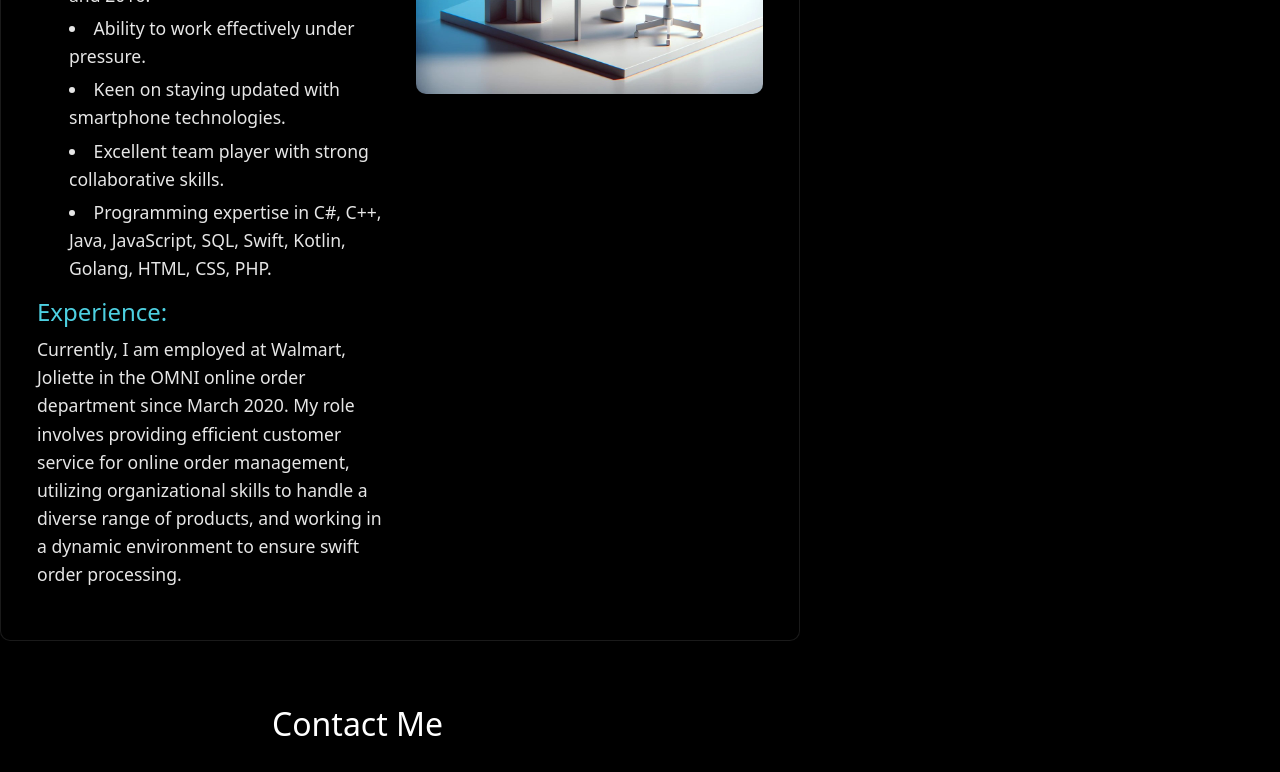
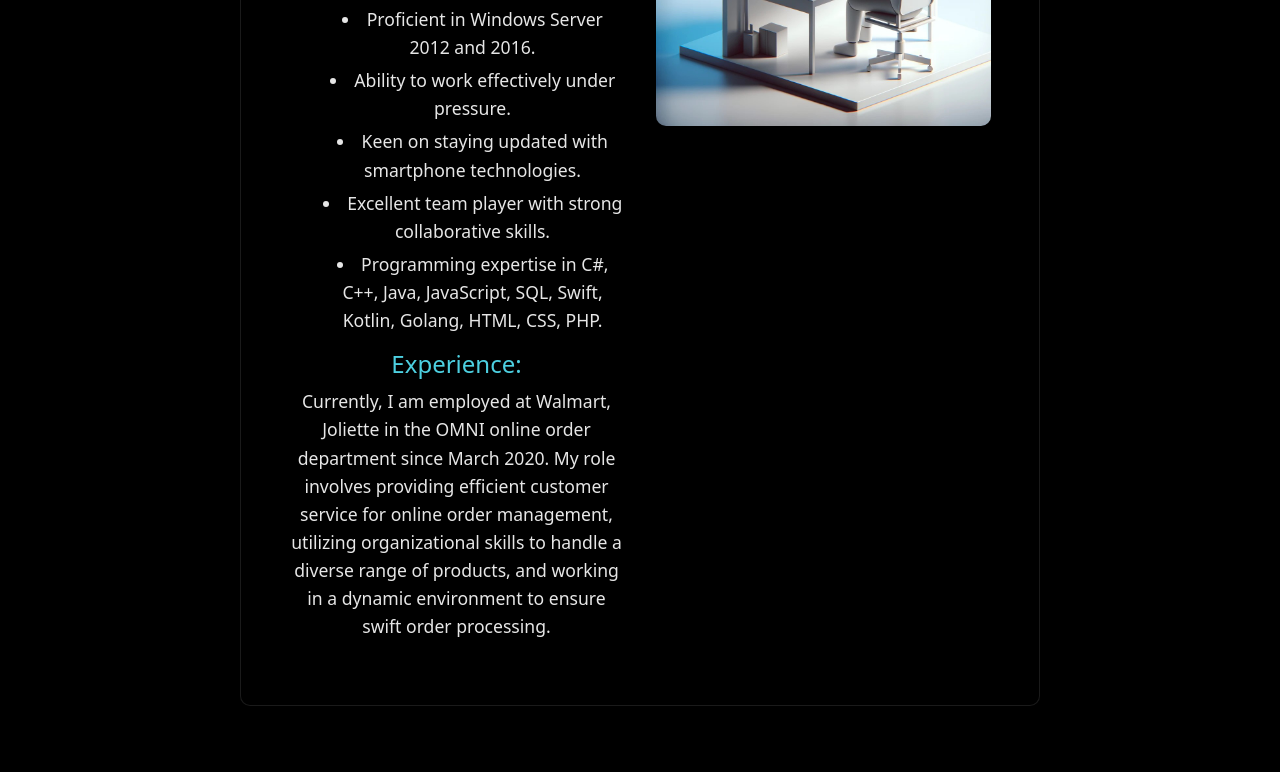
Before and after one commit to gregreborn/my-portfolio, a React (Create React App) app: page / in a window 1280 px wide. Shown: the part 2020-2792 px from the top of the page. Built offline with nearby package versions, Linux system fonts and the light colour scheme.

Commit message:
Update App.css

```diff
--- a/src/App.css
+++ b/src/App.css
@@ -136,6 +136,40 @@ h1 {
   padding: 1rem;
 }
 
+#about, #contact, #skills {
+  max-width: 800px;
+  margin: 2rem auto;
+  padding: 2rem;
+  background-color: rgba(0, 0, 0, 0.8);
+  border-radius: 10px;
+  box-shadow: 0 4px 8px rgba(0, 0, 0, 0.2);
+  text-align: center;
+}
+
+#about h2,
+#skills h2,
+#contact h2 {
+  color: #4dd0e1;
+}
+
+#about p,
+#about ul,
+#skills p,
+#skills ul {
+  font-size: 1.1em;
+  line-height: 1.6;
+}
+
+#about ul,
+#skills ul {
+  list-style: inside;
+}
+
+#about ul li,
+#skills ul li {
+  margin-bottom: 5px;
+}
+
 .about-image img {
   max-width: 100%;
   height: auto;
```
